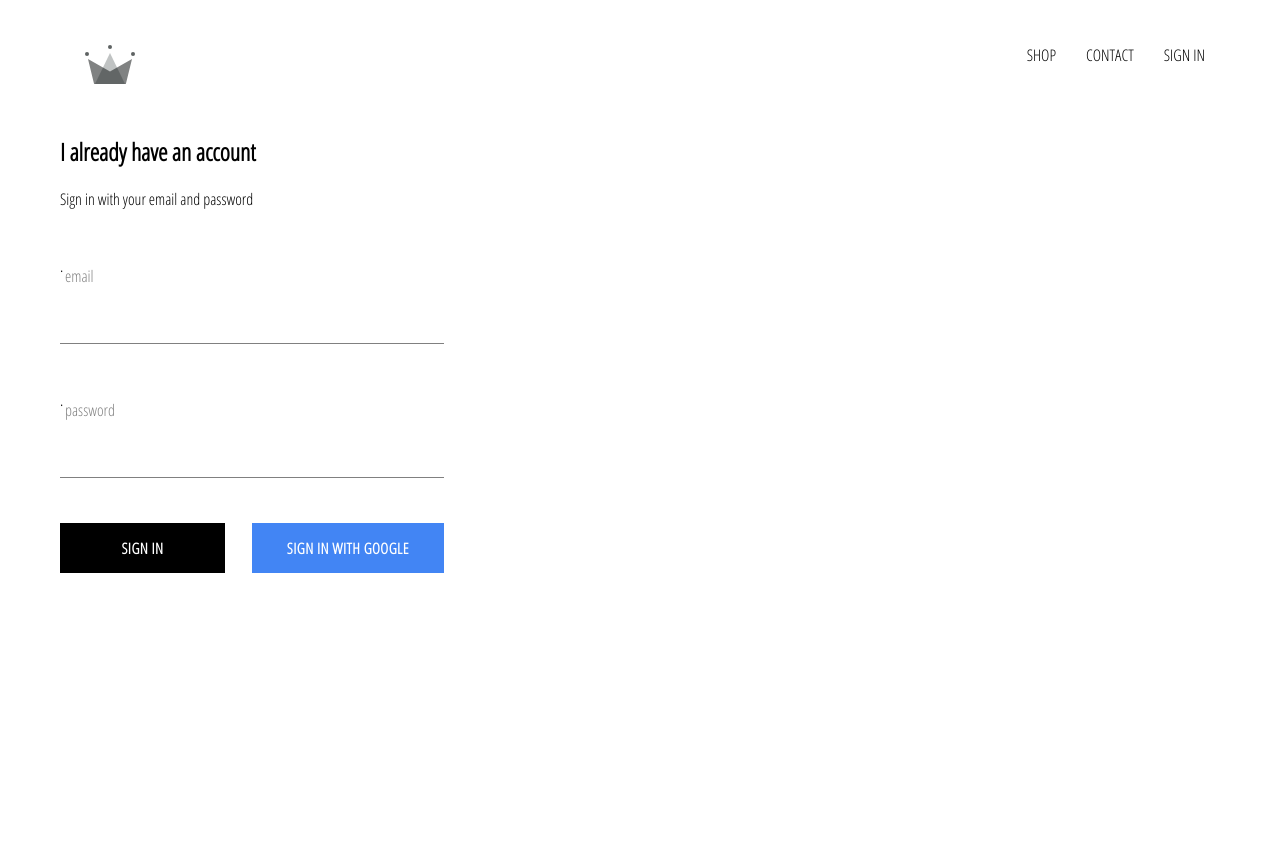
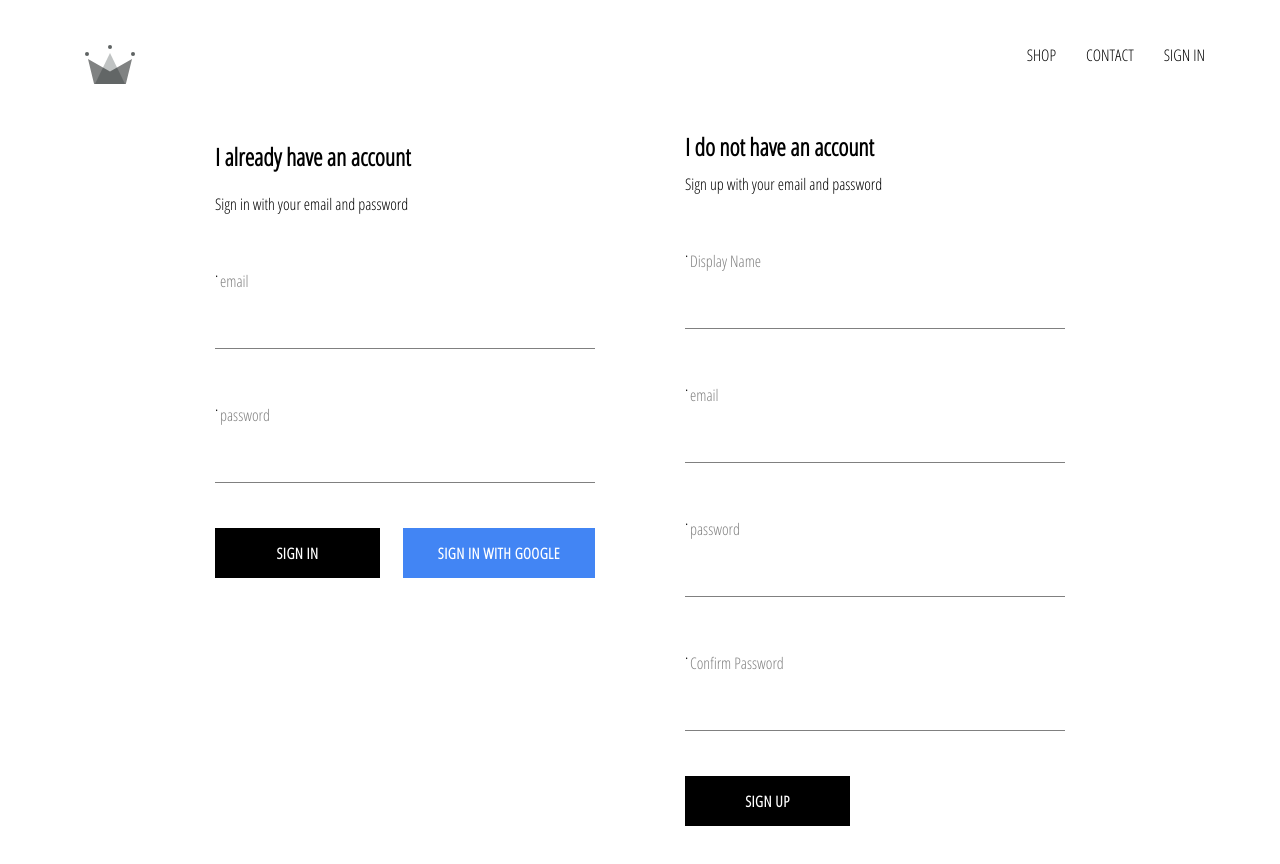
Before and after one commit to burkeamy/crown-clothing, a React (Create React App) app: page /signin in a window 1280 px wide. Shown: the top 864 px of the page. Before the commit the page ends 800 px from the top, so only its background shows below. Built offline with nearby package versions, Linux system fonts and the light colour scheme; no server answers.

Commit message:
implemented firestore database. now we can authinticate users

```diff
--- a/src/App.js
+++ b/src/App.js
@@ -6,7 +6,7 @@
 import ShopPage from './pages/shop/shop.components';
 import Header from './components/header/header.component';
 import SignInAndSignUpPage from './pages/sign-in-and-sign-up/sign-in-and-sign-up.component';
-import { auth } from './firebase/firebase.utils';
+import { auth, createUserProfileDocument } from './firebase/firebase.utils';
 
 class App extends React.Component {
   constructor() {
@@ -20,10 +20,24 @@
   unsubscribeFromAuth = null
 
   componentDidMount() {
-    this.unsubscribeFromAuth = auth.onAuthStateChanged(user => {
-      this.setState({ currentUser: user});
+    this.unsubscribeFromAuth = auth.onAuthStateChanged(async userAuth => {
+      if (userAuth) {
+        const userRef = await createUserProfileDocument(userAuth);
 
-      console.log(user)
+        userRef.onSnapshot(snapShot => {
+          this.setState({
+            currentUser: {
+              id: snapShot.id,
+              ...snapShot.data()
+            }
+          });
+          console.log(this.state);
+        })
+      }
+      else {
+        this.setState({ currentUser: userAuth });
+      }
+
     })
   }
 
--- /dev/null
+++ b/src/components/sign-up/sign-up.components.jsx
@@ -0,0 +1,101 @@
+import React from 'react';
+
+import FormInput from '../form-input/form-input.component';
+import CustomButton from '../custom-button/custom-button.component';
+
+import { auth, createUserProfileDocument } from '../../firebase/firebase.utils'
+
+import './sign-up.styles.scss'
+
+class SignUp extends React.Component {
+    constructor () {
+        super();
+
+        this.state = {
+            displayName: '',
+            email: '',
+            password: '',
+            confirmPassword:''
+        }
+    }
+
+    handleSubmit = async event => {
+        event.preventDefault();
+
+        const {displayName, email, password, confirmPassword} = this.state;
+
+        if (password !== confirmPassword) {
+            alert('passwords do not match');
+            return;
+        }
+
+        try {
+            const { user } = await auth.createUserWithEmailAndPassword(email, password);
+            await createUserProfileDocument(user, { displayName});
+
+            this.setState({
+                displayName: '',
+                email: '',
+                password: '',
+                confirmPassword:''
+            })
+        }catch(error) {
+            console.log ('something went wrong', error)
+        }
+
+    }
+
+    handleChange = event => {
+        const { name, value } = event.target;
+
+        this.setState({ [name]: value });
+    }
+
+    render() {
+        const {displayName, email, password, confirmPassword} = this.state;
+        return (
+            <div className='sign-up'>
+                <h2 className='title'>I do not have an account</h2>
+                <span>Sign up with your email and password</span>
+                <form className='sign-up-form' onSubmit={this.handleSubmit}>
+                    <FormInput
+                        type='text'
+                        name='displayName'
+                        value={displayName}
+                        onChange={this.handleChange}
+                        label='Display Name'
+                        required
+                    />
+                    <FormInput
+                        type='email'
+                        name='email'
+                        value={email}
+                        onChange={this.handleChange}
+                        label='email'
+                        required
+                    />
+                    <FormInput
+                        type='password'
+                        name='password'
+                        value={password}
+                        onChange={this.handleChange}
+                        label='password'
+                        required
+                    />
+                    <FormInput
+                        type='password'
+                        name='confirmPassword'
+                        value={confirmPassword}
+                        onChange={this.handleChange}
+                        label='Confirm Password'
+                        required
+                    />
+                    <CustomButton type='submit'>SIGN UP</CustomButton>
+
+                </form>
+            </div>
+        )
+    }
+}
+
+export default SignUp;
--- /dev/null
+++ b/src/components/sign-up/sign-up.styles.scss
@@ -0,0 +1,9 @@
+.sign-up {
+    display: flex;
+    flex-direction: column;
+    width: 380px;
+
+    .title {
+      margin: 10px 0;
+    }
+  }
--- a/src/firebase/firebase.utils.js
+++ b/src/firebase/firebase.utils.js
@@ -12,7 +12,33 @@
     measurementId: "G-FZRWD2L6YS"
   };
 
-firebase.initializeApp(config);
+
+  firebase.initializeApp(config);
+
+  export const createUserProfileDocument = async (userAuth, additionalData) => {
+    if (!userAuth) return;
+
+    const userRef = firestore.doc(`users/${userAuth.uid}`);
+
+    const snapShot = await userRef.get();
+
+    if(!snapShot.exists) {
+      const { displayName, email } = userAuth;
+      const createdAt = new Date();
+
+      try {
+        await userRef.set ({
+          displayName,
+          email,
+          createdAt,
+          ...additionalData
+        })
+      } catch(error) {
+          console.log('error creating user' , error.message)
+      }
+    }
+    return userRef;
+  }
 
 export const auth = firebase.auth();
 export const firestore = firebase.firestore();
--- a/src/pages/sign-in-and-sign-up/sign-in-and-sign-up.component.jsx
+++ b/src/pages/sign-in-and-sign-up/sign-in-and-sign-up.component.jsx
@@ -1,11 +1,13 @@
 import React from 'react';
-import SignIn from '../../components/sign-in/sign-in.component'
+import SignIn from '../../components/sign-in/sign-in.component';
+import SignUp from '../../components/sign-up/sign-up.components';
 
 import './sign-in-and-sign-up.styles.scss';
 
 const SignInAndSignUpPage = () => (
     <div className = 'sign-in-and-sign-up'>
         <SignIn />
+        <SignUp />
     </div>
 )
 
--- a/src/pages/sign-in-and-sign-up/sign-in-and-sign-up.styles.scss
+++ b/src/pages/sign-in-and-sign-up/sign-in-and-sign-up.styles.scss
@@ -1,10 +1,6 @@
-.sign-in {
-    width: 30vw;
+.sign-in-and-sign-up {
+    width: 850px;
     display: flex;
-    flex-direction: column;
-
+    justify-content: space-between;
+    margin: 30px auto;
 }
-
-.title {
-    margin: 10px 0;
-}
```
Also changed, not shown: public/manifest.json.
